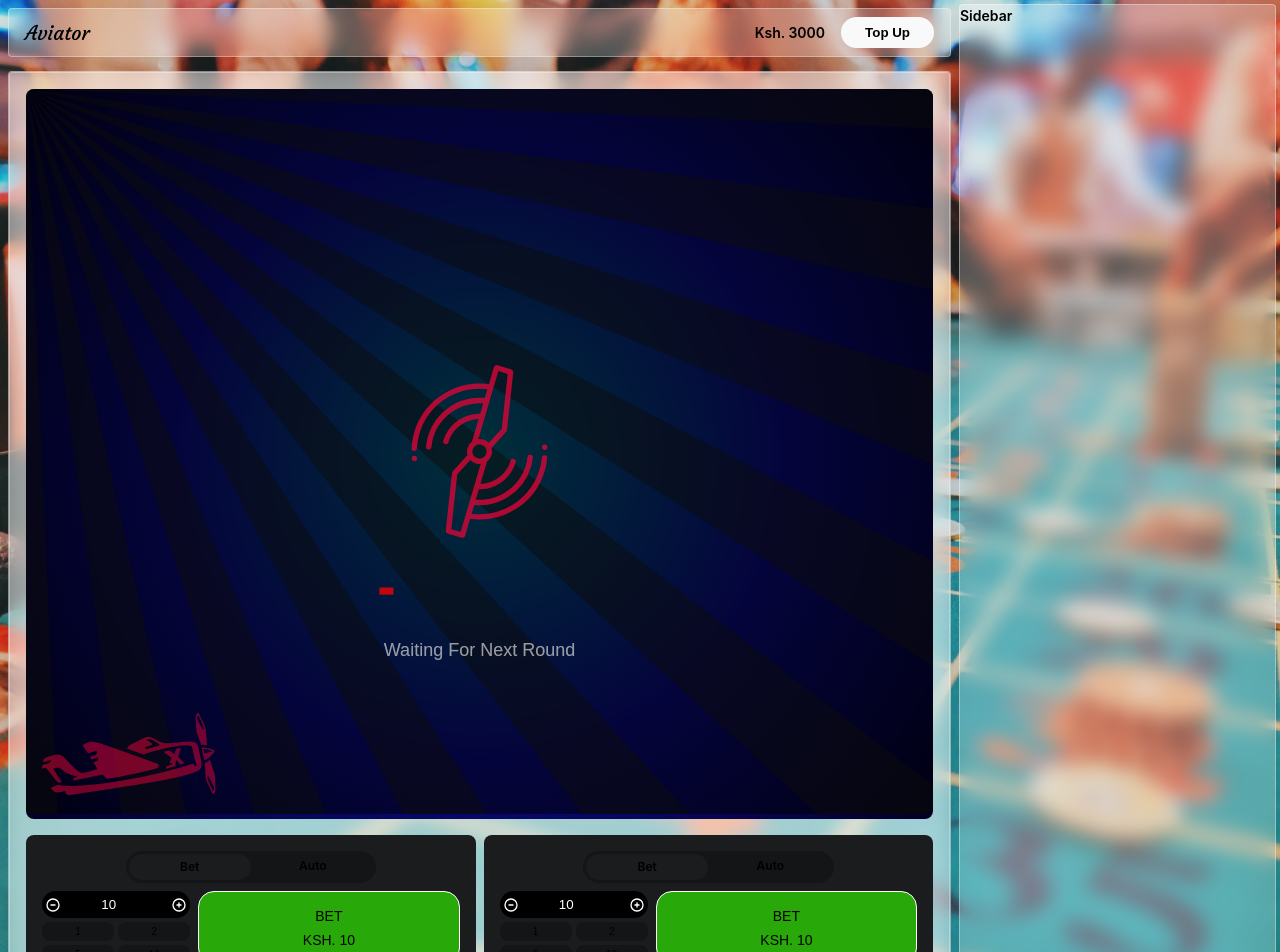
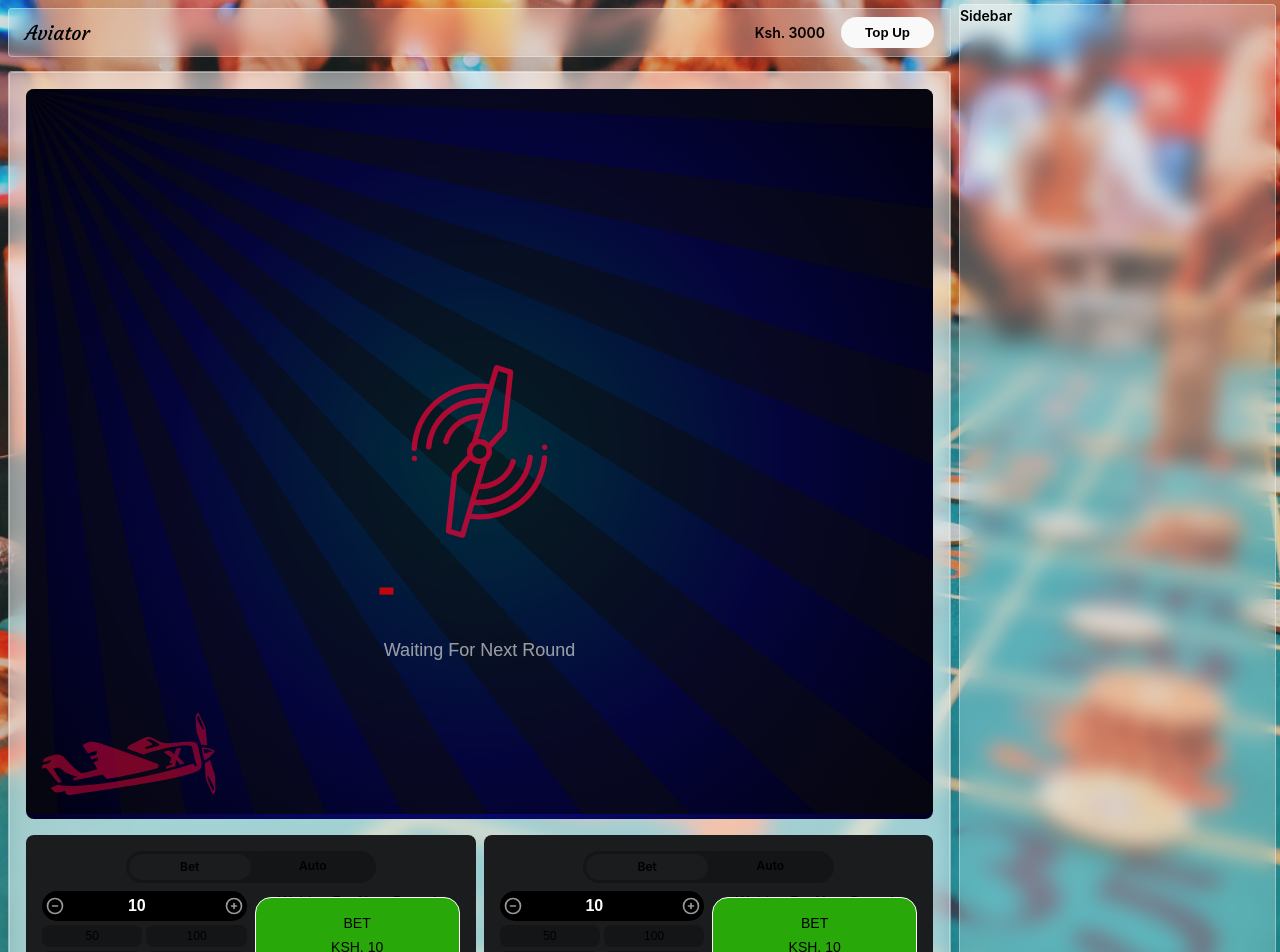
Before and after one commit to kama-studio-create/aviator_game, a React (Vite) app: page / in a window 1280 px wide. Shown: the top 952 px of the page. Built offline with nearby package versions, Linux system fonts and the light colour scheme.

Commit message:
Fixes sizing issues on betslip

```diff
--- a/package.json
+++ b/package.json
@@ -13,7 +13,8 @@
     "@emotion/react": "^11.11.3",
     "@tabler/icons-react": "^2.47.0",
     "react": "^18.2.0",
-    "react-dom": "^18.2.0"
+    "react-dom": "^18.2.0",
+    "zustand": "^4.5.2"
   },
   "devDependencies": {
     "@types/react": "^18.2.57",
--- a/src/common/constants.ts
+++ b/src/common/constants.ts
@@ -7,12 +7,12 @@ export const APP_NAME = 'Aviator';
 export const WAITING_DURATION = 6000;
 
 export const WAITING = 'WAITING';
-export const PLAYING  = 'PLAYING';
+export const PLAYING = 'PLAYING';
 export const ENDED = 'ENDED';
 
 export const AUDIO_START = "start";
 export const AUDIO_FLY_AWAY = "flyAway";
-export const TIME_TO_TOP = 1500;
+export const TIME_TO_TOP = 2000;
 
 export const DOT_RADIUS = 2;
 export const DOT_SPACING = 80;
@@ -21,7 +21,7 @@ export const DOT_SCROLL_SPEED = 20;
 export const MINIMUM_BET = 10.00;
 export const FACTOR = 0.00006;
 
-export const WAITING_FOR_NEXT_ROUND= 'Waiting For Next Round';
+export const WAITING_FOR_NEXT_ROUND = 'Waiting For Next Round';
 export const DEFAULT_CURRENCY = 'KSH';
 
 export const STOP_IF_CASH_DECREASES = 'Stop If Cash Decreases';
--- a/src/components/inputs/NumberInput.tsx
+++ b/src/components/inputs/NumberInput.tsx
@@ -16,6 +16,8 @@ const inputStyles = css({
 	textAlign: 'center',
 	color: 'white',
 	transition: 'all 0.4s ease-in-out',
+	fontSize: 16,
+	fontWeight: 600,
 	":disabled": {
 		opacity: 0.5
 	}
--- a/src/components/inputs/NumberInputWithButtons.tsx
+++ b/src/components/inputs/NumberInputWithButtons.tsx
@@ -1,4 +1,4 @@
-import {FC} from "react";
+import {ComponentProps, FC} from "react";
 import {css} from "@emotion/react";
 import {MINIMUM_BET} from "../../common/constants.ts";
 import IconMinus from "../../assets/icons/minus.svg";
@@ -6,9 +6,9 @@ import {NumberInput} from "./NumberInput.tsx";
 import IconPlus from "../../assets/icons/plus.svg";
 
 
-const smallBtn =  css({
-  width: 6,
-  height: 6,
+const smallBtn = css({
+	width: 10,
+	height: 10,
 	display: 'flex',
 	justifyContent: 'center',
 	alignItems: 'center',
@@ -17,11 +17,12 @@ const smallBtn =  css({
 	fontSize: 12,
 	border: 'none',
 	transition: 'all 0.3s ease-in-out',
-  ':hover': {
+	opacity: 0.6,
+	'&:hover': {
 		backgroundColor: '#1b1c1d',
 	},
-  ':disabled': {
-    opacity: 0.5
+	'&:disabled': {
+		opacity: 0.4
 	}
 })
 
@@ -31,31 +32,39 @@ const row = css({
 	gap: 8,
 	position: 'relative',
 	alignItems: 'center',
-  maxWidth: 90,
 	background: 'black',
 	borderRadius: 16,
-  paddingInline: 8
+	paddingInline: 8,
 })
 
 type props = {
 	value: number,
-  onChange: (value: number) => void,
+	onValueChange: (value: number) => void,
 	disabled: boolean
+} & ComponentProps<'div'>
+
+export const NumberInputWithButtons: FC<props> = ({value, onValueChange, disabled, ...props}) => {
+
+	const decreaseAmount = () => {
+		if (value > MINIMUM_BET) {
+			onValueChange(value - 1);
+			return;
+		}
 	}
 
-export const NumberInputWithButtons: FC<props> = ({ value, onChange, disabled}) => {
+	const increaseAmount = () => {
+		onValueChange(value + 1);
+		return;
+	}
+
 	return (
-    <div css={row}>
-      <button disabled={disabled} onClick={() => {
-        if (value > MINIMUM_BET) {
-          onChange(value - 1)
-        }
-      }} css={smallBtn}>
-        <img src={IconMinus} width={16} height={16} alt='minus'/>
+		<div css={row} {...props}>
+			<button disabled={disabled} onClick={decreaseAmount} css={smallBtn}>
+				<img src={IconMinus} width={20} height={20} alt='minus'/>
 			</button>
-      <NumberInput disabled={disabled} value={value} name="amount" handleChange={onChange}/>
-      <button disabled={disabled} onClick={() => onChange(value + 1)} css={smallBtn}>
-        <img src={IconPlus} width={16} height={16} alt='plus'/>
+			<NumberInput disabled={disabled} value={value} name="amount" handleChange={onValueChange}/>
+			<button disabled={disabled} onClick={increaseAmount} css={smallBtn}>
+				<img src={IconPlus} width={20} height={20} alt='plus'/>
 			</button>
 		</div>
 	)
--- a/src/components/inputs/SwitchInput.tsx
+++ b/src/components/inputs/SwitchInput.tsx
@@ -1,9 +1,9 @@
-import { css } from '@emotion/react';
-import {SUCCESS_COLOR} from "../../styles/colors.ts";
+import {css} from '@emotion/react';
+import {DARK_GRAY_COLOR, LIGHT_GRAY_COLOR, SUCCESS_COLOR} from "../../styles/colors.ts";
 
 const switchLabelCss = css({
 		display: 'flex',
-  alignItems:'center',
+		alignItems: 'center',
 		cursor: 'pointer'
 	})
 ;
@@ -13,12 +13,13 @@ const switchInputCss = css({
 	height: '24px',
 	appearance: 'none',
 	borderRadius: '26px',
-  backgroundColor: '#ccc',
+	backgroundColor: DARK_GRAY_COLOR,
+	border: `1px solid ${LIGHT_GRAY_COLOR}`,
 	position: 'relative',
 	'&:before': {
 		content: '""',
 		position: 'absolute',
-    top: '4px',
+		top: '3px',
 		left: '4px',
 		width: '16px',
 		height: '16px',
@@ -40,7 +41,7 @@ interface SwitchProps {
 	onChange: (checked: boolean) => void;
 }
 
-const Switch: React.FC<SwitchProps> = ({ checked, onChange }) => {
+const Switch: React.FC<SwitchProps> = ({checked, onChange}) => {
 	const handleChange = () => {
 		onChange(!checked);
 	};
@@ -58,5 +59,4 @@ const Switch: React.FC<SwitchProps> = ({ checked, onChange }) => {
 };
 
 
-
 export default Switch;
--- a/src/components/modals/AutoPlayModal.tsx
+++ b/src/components/modals/AutoPlayModal.tsx
@@ -1,13 +1,17 @@
 import {FC, useState} from "react";
 import {css} from "@emotion/react";
-import {ERROR_COLOR, GRAY_COLOR, LIGHT_COLOR, SUCCESS_COLOR} from "../../styles/colors.ts";
+import {
+	DARK_GRAY_COLOR,
+	GRAY_COLOR,
+	LIGHT_COLOR,
+	LIGHT_GRAY_COLOR,
+	PRIMARY_COLOR,
+	SUCCESS_COLOR,
+	WHITE_COLOR
+} from "../../styles/colors.ts";
 import iconClose from "../../assets/icons/close.svg";
 import {PillButton} from "../buttons/PillButton.tsx";
-import {
-  STOP_IF_CASH_DECREASES,
-  STOP_IF_CASH_INCREASES,
-  STOP_IF_SINGLE_WIN_EXCEEDS
-} from "../../common/constants.ts";
+import {STOP_IF_CASH_DECREASES, STOP_IF_CASH_INCREASES, STOP_IF_SINGLE_WIN_EXCEEDS} from "../../common/constants.ts";
 import {ModalToggleCard} from "../cards/ModalToggleCard.tsx";
 
 type ModalProps = {
@@ -15,8 +19,8 @@ type ModalProps = {
 	onClose: (i: boolean) => void,
 }
 
-const modalStyles = {
-  overlay: css({
+
+const overlay = css({
 	position: 'fixed',
 	top: 0,
 	left: 0,
@@ -32,22 +36,22 @@ const modalStyles = {
 	alignItems: 'start',
 	padding: 16,
 	transition: 'all 0.3s ease-in-out',
-  }),
-  row: css({
+})
+const row = css({
 	display: 'flex',
 	flexDirection: 'row',
 	justifyContent: 'space-between',
 	alignItems: 'center',
 	gap: 16,
-  }),
-  container: css({
+});
+const container = css({
 	backgroundColor: '#2c2d30',
 	borderRadius: 8,
 	maxWidth: 500,
 	width: '100%',
 	marginInline: 'auto',
-  }),
-  header: css({
+});
+const header = css({
 	paddingInline: 16,
 	paddingBlock: 8,
 	display: 'flex',
@@ -58,10 +62,8 @@ const modalStyles = {
 		fontWeight: 600,
 		fontSize: 16
 	},
-
-
-  }),
-  closeButton: css({
+})
+const closeButton = css({
 	fontSize: 12,
 	cursor: 'pointer',
 	padding: 0,
@@ -74,16 +76,16 @@ const modalStyles = {
 		width: 20,
 		height: 20
 	}
-  }),
-  body: css({
+});
+const body = css({
 	paddingInline: 8,
 	paddingBlock: 8,
 	display: 'flex',
 	flexDirection: 'column',
 	gap: 4,
 	backgroundColor: GRAY_COLOR
-  }),
-  bodyCard: css({
+});
+const bodyCard = css({
 	padding: 16,
 	display: 'flex',
 	flexDirection: 'column',
@@ -95,8 +97,8 @@ const modalStyles = {
 		fontSize: 14,
 		textAlign: 'center'
 	}
-  }),
-  footer: css({
+});
+const footer = css({
 	paddingInline: 16,
 	paddingBlock: 8,
 	display: 'flex',
@@ -104,8 +106,8 @@ const modalStyles = {
 	gap: 16,
 	justifyContent: 'center',
 	alignItems: 'center',
-  })
-}
+});
+
 
 const roundOptions = [
 	{name: '10', value: 10},
@@ -116,6 +118,8 @@ const roundOptions = [
 
 
 export const AutoPlayModal: FC<ModalProps> = ({isOpen, onClose}) => {
+
+	const [numberOfRounds, setNumberOfRounds] = useState(0);
 
 	const [stopIfCashDecreases, setStopIfCashDecreases] = useState(false);
 	const [stopIfCashIncreases, setStopIfCashIncreases] = useState(false);
@@ -139,23 +143,32 @@ export const AutoPlayModal: FC<ModalProps> = ({isOpen, onClose}) => {
 
 	return (
 		<>
-      {isOpen && <div css={modalStyles.overlay}>
-        <div css={modalStyles.container}>
-          <div css={modalStyles.header}>
+			{isOpen && <div css={overlay}>
+				<div css={container}>
+					<div css={header}>
 						<h1>Auto play Options</h1>
-            <button css={modalStyles.closeButton} onClick={closeModal}><img src={iconClose} alt='close'/></button>
+						<button css={closeButton} onClick={closeModal}><img src={iconClose} alt='close'/></button>
 					</div>
-          <div css={modalStyles.body}>
-            <div css={modalStyles.bodyCard}>
+					<div css={body}>
+						<div css={bodyCard}>
 							<h2>Number of Rounds:</h2>
-              <div style={{width: '70%', marginInline: 'auto'}} css={modalStyles.row}>
+							<div style={{width: '70%', marginInline: 'auto'}} css={row}>
 								{roundOptions.map((option) => (
 									<PillButton
-                    style={{paddingInline: 16, fontSize: 10, paddingBlock: 4}}
-                    key={option.name}
+										style={{
+											paddingInline: 16,
+											fontSize: 12,
+											paddingBlock: 8,
+											backgroundColor: numberOfRounds === option.value ? LIGHT_GRAY_COLOR : DARK_GRAY_COLOR,
+											fontWeight: 400,
+											color: numberOfRounds === option.value ? WHITE_COLOR : LIGHT_GRAY_COLOR,
+											border: `1px solid ${numberOfRounds === option.value ? SUCCESS_COLOR : LIGHT_GRAY_COLOR}`,
+										}}
+										key={option.value}
 										variant='success'
 										size='sm'
 										onClick={() => {
+											setNumberOfRounds(option.value);
 										}}>
 										{option.name}
 									</PillButton>
@@ -185,9 +198,9 @@ export const AutoPlayModal: FC<ModalProps> = ({isOpen, onClose}) => {
 						/>
 
 					</div>
-          <div css={modalStyles.footer}>
+					<div css={footer}>
 						<PillButton
-              style={{paddingInline: 16, fontSize: 10, paddingBlock: 8, fontWeight: 400, background: ERROR_COLOR}}
+							style={{paddingInline: 16, fontSize: 10, paddingBlock: 8, fontWeight: 400, background: PRIMARY_COLOR}}
 							variant='error'
 							size='sm'
 							onClick={reset}>
--- a/src/styles/colors.ts
+++ b/src/styles/colors.ts
@@ -10,3 +10,5 @@ export const BLUE_COLOR = 'blue';
 export const GRAY_COLOR = '#1b1c1d';
 export const DARK_GRAY_COLOR = '#141516';
 export const COLOR_BLUE = '#358DF3FF';
+
+export const LIGHT_GRAY_COLOR = '#646464'
--- a/src/views/BetsView.tsx
+++ b/src/views/BetsView.tsx
@@ -5,25 +5,17 @@ import {
 	DARK_GRAY_COLOR,
 	ERROR_COLOR,
 	GRAY_COLOR,
+	LIGHT_GRAY_COLOR,
 	PRIMARY_COLOR,
 	SUCCESS_COLOR,
 	WHITE_COLOR
 } from "../styles/colors.ts";
 import {FC, useEffect, useState} from "react";
 import {NumberInput} from "../components/inputs/NumberInput.tsx";
-
-import IconMinus from '../assets/icons/minus.svg';
-import IconPlus from '../assets/icons/plus.svg';
-import {
-  ENDED,
-  FACTOR,
-  MINIMUM_BET,
-  PLAYING,
-  TGameState, WAITING,
-  WAITING_FOR_NEXT_ROUND
-} from "../common/constants.ts";
+import {ENDED, FACTOR, MINIMUM_BET, PLAYING, TGameState, WAITING, WAITING_FOR_NEXT_ROUND} from "../common/constants.ts";
 import SwitchInput from "../components/inputs/SwitchInput.tsx";
 import {AutoPlayModal} from "../components/modals/AutoPlayModal.tsx";
+import {NumberInputWithButtons} from "../components/inputs/NumberInputWithButtons.tsx";
 
 const betInputStyles = {
 	row: css({
@@ -71,7 +63,7 @@ const betInputStyles = {
 
 	}),
 
-  smallBtn:  css({
+	smallBtn: css({
 		width: 6,
 		height: 6,
 		display: 'flex',
@@ -100,11 +92,12 @@ const betInputStyles = {
 		backgroundColor: DARK_GRAY_COLOR,
 		border: 'none',
 		borderRadius: 8,
-    fontSize: 10
+		fontSize: 12
 	}),
 	betButton: css({
 		width: '100%',
 		height: '100%',
+		flex: 1,
 		paddingBlock: 8,
 		paddingInline: 16,
 		textAlign: 'center',
@@ -165,7 +158,14 @@ type InputProps = {
 	index: number
 }
 
-export const BetsView: FC<InputProps> = ({gameState, startTime, now,index}) => {
+const quickBetOptions: { label: string, value: number }[] = [
+	{label: '50', value: 50},
+	{label: '100', value: 100},
+	{label: '200', value: 200},
+	{label: '500', value: 500}
+]
+
+export const BetsView: FC<InputProps> = ({gameState, startTime, now, index}) => {
 	const [betAmount, setBetAmount] = useState(MINIMUM_BET);
 	const [isPlaying, setIsPlaying] = useState(false);
 	const [isWaitingForNext, setIsWaitingForNext] = useState(false);
@@ -184,7 +184,7 @@ export const BetsView: FC<InputProps> = ({gameState, startTime, now,index}) => {
 
 
 	const getWinAmount = () => {
-    if(isWaitingForNext) {
+		if (isWaitingForNext) {
 			return betAmount
 		}
 
@@ -192,15 +192,12 @@ export const BetsView: FC<InputProps> = ({gameState, startTime, now,index}) => {
 			const elapsedTime = Date.now() - startTime;
 			const multiplier = Math.exp(FACTOR * elapsedTime);
 			return (multiplier * betAmount).toFixed(2);
-    }
-    else if(gameState === ENDED && isPlaying) {
+		} else if (gameState === ENDED && isPlaying) {
 			return (exitMultiplier * betAmount).toFixed(2);
-    }
-    else {
+		} else {
 			return betAmount;
 		}
 	}
-
 
 
 	const handleChange = (value: number) => {
@@ -214,18 +211,18 @@ export const BetsView: FC<InputProps> = ({gameState, startTime, now,index}) => {
 	}
 
 	const handleBetButtonClick = () => {
-    if(isWaitingForNext) {
+		if (isWaitingForNext) {
 			setIsWaitingForNext(false);
 			setIsPlaying(false);
 			return;
 		}
 
-    if(gameState === PLAYING && isPlaying) {
+		if (gameState === PLAYING && isPlaying) {
 			setExitTime(Date.now());
 			return;
 		}
-    if( !isPlaying) {
-      if(gameState === PLAYING) {
+		if (!isPlaying) {
+			if (gameState === PLAYING) {
 				setIsWaitingForNext(true);
 			}
 			setButtonColor(ERROR_COLOR);
@@ -235,9 +232,9 @@ export const BetsView: FC<InputProps> = ({gameState, startTime, now,index}) => {
 		}
 	}
 	useEffect(() => {
-    if(gameState === PLAYING && isAutoCheckout && isPlaying && !isWaitingForNext) {
+		if (gameState === PLAYING && isAutoCheckout && isPlaying && !isWaitingForNext) {
 			const multiplier = getMultiplier(now, startTime);
-      if(multiplier >= autoPlayMultiplierLimit) {
+			if (multiplier >= autoPlayMultiplierLimit) {
 				setExitTime(now);
 				setExitMultiplier(multiplier);
 			}
@@ -250,12 +247,12 @@ export const BetsView: FC<InputProps> = ({gameState, startTime, now,index}) => {
 				setIsWaitingForNext(false);
 				setExitTime(null);
 				setExitMultiplier(0);
-        if(isPlaying) {
+				if (isPlaying) {
 					setButtonTitle('CANCEL');
 				}
 				break;
 			case PLAYING:
-        if(exitTime && isPlaying){
+				if (exitTime && isPlaying) {
 					const multiplier = getMultiplier(Date.now(), exitTime);
 					setExitMultiplier(multiplier);
 					setIsWaitingForNext(false);
@@ -264,17 +261,17 @@ export const BetsView: FC<InputProps> = ({gameState, startTime, now,index}) => {
 					setIsPlaying(false);
 					console.log('exit data', {index: index, exitTime: exitTime, multiplier: exitMultiplier})
 				}
-        if(isPlaying && !isWaitingForNext) {
+				if (isPlaying && !isWaitingForNext) {
 					setButtonColor(PRIMARY_COLOR);
 					setButtonTitle('EXIT');
 				}
-        if(!isPlaying && !isWaitingForNext) {
+				if (!isPlaying && !isWaitingForNext) {
 					setButtonColor(SUCCESS_COLOR);
 					setButtonTitle('BET');
 				}
 				break;
 			case ENDED:
-        if(!isWaitingForNext) {
+				if (!isWaitingForNext) {
 					setButtonColor(SUCCESS_COLOR);
 					setButtonTitle('BET');
 					setIsPlaying(false);
@@ -288,39 +285,48 @@ export const BetsView: FC<InputProps> = ({gameState, startTime, now,index}) => {
 
 	return (
 		<div css={betInputStyles.inputContainer}>
-      <AutoPlayModal isOpen={isAutoplayModalOpen} onClose={setIsAutoplayModalOpen} />
+			<AutoPlayModal isOpen={isAutoplayModalOpen} onClose={setIsAutoplayModalOpen}/>
 			<div css={betInputStyles.tabContainer}>
-        <div onClick={() => { setAutoPlay(false)}} className={!isAutoPlay ? 'active' : ''} css={betInputStyles.tab}>Bet
+				<div onClick={() => setAutoPlay(false)} className={!isAutoPlay ? 'active' : ''} css={betInputStyles.tab}>Bet
 				</div>
-        <div onClick={() => { setAutoPlay(true); }} className={isAutoPlay ? 'active' : ''} css={betInputStyles.tab}>Auto
+				<div onClick={() => {
+					setAutoPlay(true);
+				}} className={isAutoPlay ? 'active' : ''} css={betInputStyles.tab}>Auto
 				</div>
 			</div>
 			<div css={betInputStyles.row}>
-        <div style={{display: 'flex', flexDirection: 'column', gap: 4}}>
-          <div style={{background: 'black', borderRadius: 32, paddingInline: 8}} css={betInputStyles.row}>
-            <button onClick={() => {
-              if (betAmount > MINIMUM_BET) {
-                setBetAmount(prev => prev - 1)
-              }
-            }} css={betInputStyles.smallBtn}>
-              <img src={IconMinus} width={16} height={16} alt='minus'/>
-            </button>
-            <NumberInput value={betAmount} name="amount" handleChange={handleChange}/>
-            <button onClick={() => { setBetAmount(prev => prev + 1); }} css={betInputStyles.smallBtn}>
-              <img src={IconPlus} width={16} height={16} alt='plus'/>
-            </button>
+				<div style={{display: 'flex', flexDirection: 'column', gap: 4, flex: 1}}>
+					<div style={{display: 'flex', width: '100%'}}>
+						<NumberInputWithButtons
+							style={{width: '100%'}}
+							disabled={false}
+							onValueChange={handleChange}
+							value={betAmount}
+						/>
 					</div>
 					<div css={betInputStyles.buttonGrid}>
-            <button onClick={() => { setBetAmount(1); }} css={betInputStyles.selectAmountBtn}>1</button>
-            <button onClick={() => { setBetAmount(2); }} css={betInputStyles.selectAmountBtn}>2</button>
-            <button onClick={() => { setBetAmount(5); }} css={betInputStyles.selectAmountBtn}>5</button>
-            <button onClick={() => { setBetAmount(10); }} css={betInputStyles.selectAmountBtn}>10</button>
+						{quickBetOptions.map(option => (
+							<button key={option.label} onClick={() => setBetAmount(option.value)}
+											css={betInputStyles.selectAmountBtn}>{option.label}</button>
+						))}
 					</div>
 				</div>
 
-        <div style={{width: '100%', textAlign: 'center', height: '100%'}}>
-          {isWaitingForNext && <div>{WAITING_FOR_NEXT_ROUND}</div>}
-          <button style={{backgroundColor: buttonColor}} onClick={handleBetButtonClick}
+				<div style={{
+					width: '100%',
+					textAlign: 'center',
+					height: '100%',
+					flex: 1,
+					display: 'flex',
+					flexDirection: 'column',
+					gap: 6,
+				}}>
+					{/*{isWaitingForNext && <div>{WAITING_FOR_NEXT_ROUND}</div>}*/}
+					<div style={{
+						flexGrow: isWaitingForNext ? 1 : 0,
+						height: isWaitingForNext ? 12 : 0
+					}}>{WAITING_FOR_NEXT_ROUND}</div>
+					<button style={{backgroundColor: buttonColor, flexGrow: 1, flex: 1}} onClick={handleBetButtonClick}
 									css={betInputStyles.betButton}>
 						<div>{buttonTitle}</div>
 						<div>ksh. {getWinAmount()} </div>
@@ -330,12 +336,23 @@ export const BetsView: FC<InputProps> = ({gameState, startTime, now,index}) => {
 
 			</div>
 			{isAutoPlay && <div css={betInputStyles.autoplayContainer}>
-        <button onClick={() => {setIsAutoplayModalOpen(true)}} css={betInputStyles.autoplayButton}>Autoplay</button>
-        <div style={{display: 'flex', flexDirection: 'row', gap: 16, alignItems: 'center'}}>
-                Auto Cash Out
+				<button onClick={() => setIsAutoplayModalOpen(true)} css={betInputStyles.autoplayButton}>
+					Autoplay
+				</button>
+				<div style={{
+					display: 'flex',
+					flexDirection: 'row',
+					gap: 16,
+					alignItems: 'center',
+					color: LIGHT_GRAY_COLOR,
+					fontWeight: 500
+				}}>
+					<div>Auto Cash Out</div>
 					<SwitchInput checked={isAutoCheckout} onChange={setAutoCheckout}/>
 					<NumberInput style={{maxWidth: 80}} disabled={!isAutoCheckout}
-            handleChange={(value) => { setAutoPlayMultiplierLimit(value); }}
+											 handleChange={(value) => {
+												 setAutoPlayMultiplierLimit(value);
+											 }}
 											 value={autoPlayMultiplierLimit}/>
 				</div>
 			</div>}
```
Also changed, not shown: src/components/buttons/PillButton.tsx (+6 -5 lines), src/components/cards/ModalToggleCard.tsx (+9 -4 lines), 1 other file (tests, documents, lock files or other folders). Lines whose indentation alone changed are shown as unchanged.
